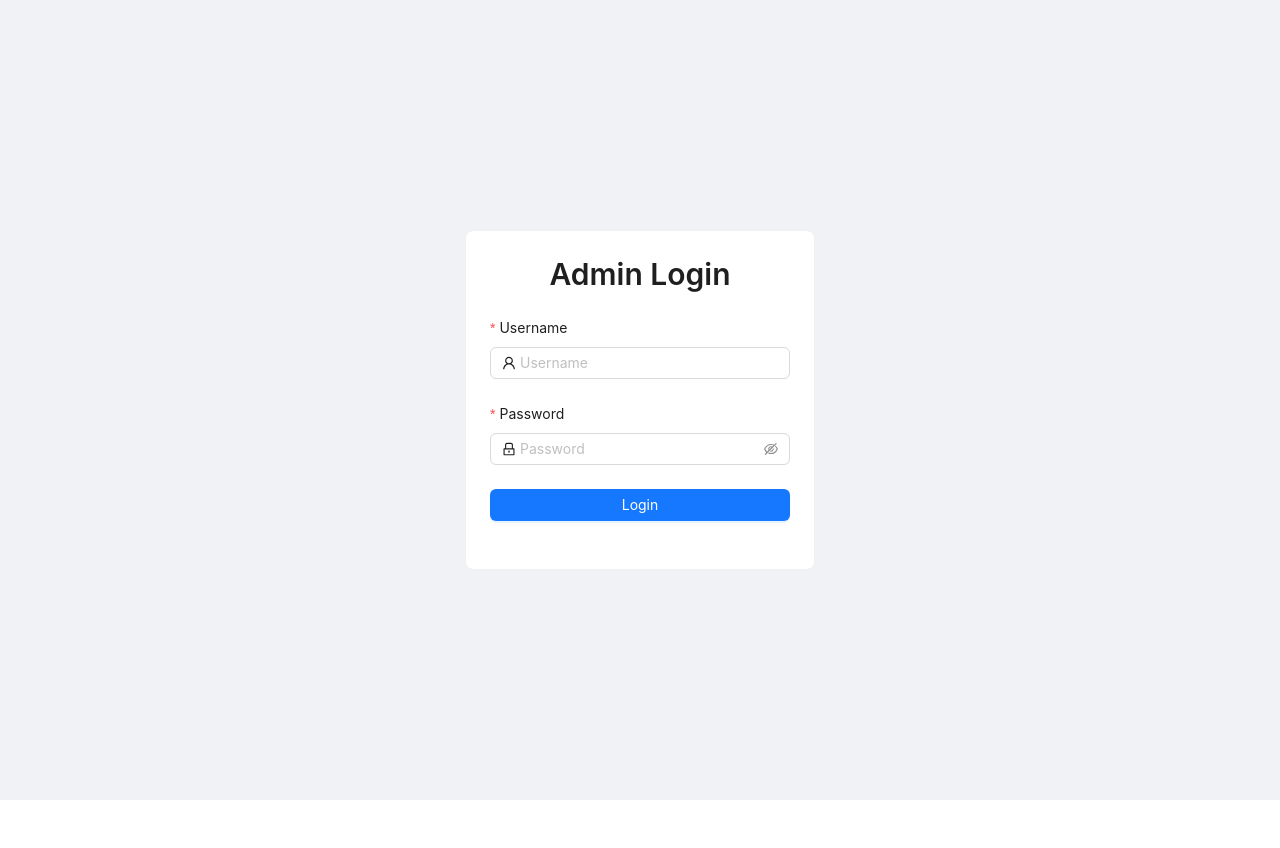
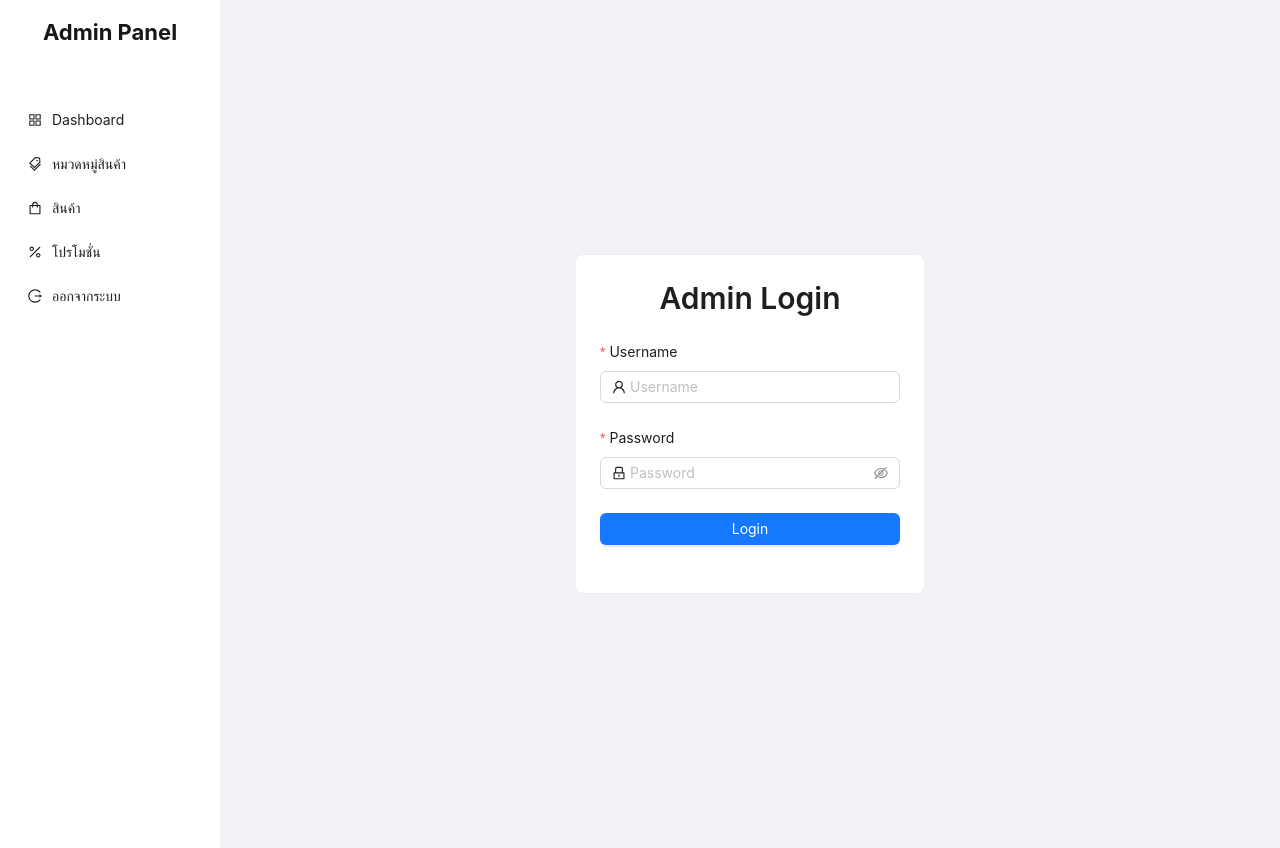
Before and after one commit to Tawan151766/e-shop, a Next.js app: page /admin/login in a window 1280 px wide. Before the commit the page ends 800 px from the top, so only its background shows below. Built offline with nearby package versions, Linux system fonts and the light colour scheme.

Commit message:
feat: adding tab

```diff
--- /dev/null
+++ b/src/app/admin/layout.js
@@ -0,0 +1,5 @@
+import AdminLayout from "@/module/admin/AdminLayout";
+
+export default function AdminRootLayout({ children }) {
+  return <AdminLayout>{children}</AdminLayout>;
+}
--- /dev/null
+++ b/src/module/admin/AdminLayout.js
@@ -0,0 +1,66 @@
+"use client";
+import { Layout, Menu } from "antd";
+import {
+  AppstoreOutlined,
+  TagsOutlined,
+  ShoppingOutlined,
+  PercentageOutlined,
+  LogoutOutlined,
+} from "@ant-design/icons";
+import Link from "next/link";
+import { usePathname } from "next/navigation";
+
+const { Sider, Content } = Layout;
+
+const adminMenu = [
+  {
+    key: "/admin/dashboard",
+    icon: <AppstoreOutlined />,
+    label: <Link href="/admin/dashboard">Dashboard</Link>,
+  },
+  {
+    key: "/admin/category",
+    icon: <TagsOutlined />,
+    label: <Link href="/admin/category">หมวดหมู่สินค้า</Link>,
+  },
+  {
+    key: "/admin/product",
+    icon: <ShoppingOutlined />,
+    label: <Link href="/admin/product">สินค้า</Link>,
+  },
+  {
+    key: "/admin/promotion",
+    icon: <PercentageOutlined />,
+    label: <Link href="/admin/promotion">โปรโมชั่น</Link>,
+  },
+  // เพิ่มเมนูอื่น ๆ ได้ที่นี่
+  {
+    key: "logout",
+    icon: <LogoutOutlined />,
+    label: <span>ออกจากระบบ</span>,
+  },
+];
+
+export default function AdminLayout({ children }) {
+  const pathname = usePathname();
+  return (
+    <Layout style={{ minHeight: "100vh" }}>
+      <Sider width={220} style={{ background: "#fff" }} breakpoint="lg">
+        <div style={{ height: 64, margin: 16, fontWeight: 700, fontSize: 22, textAlign: "center" }}>
+          Admin Panel
+        </div>
+        <Menu
+          mode="inline"
+          selectedKeys={[pathname]}
+          items={adminMenu}
+          style={{ borderRight: 0 }}
+        />
+      </Sider>
+      <Layout>
+        <Content style={{ margin: 0, background: "#f0f2f5", minHeight: "100vh" }}>
+          <div style={{ padding: 24 }}>{children}</div>
+        </Content>
+      </Layout>
+    </Layout>
+  );
+}
```
